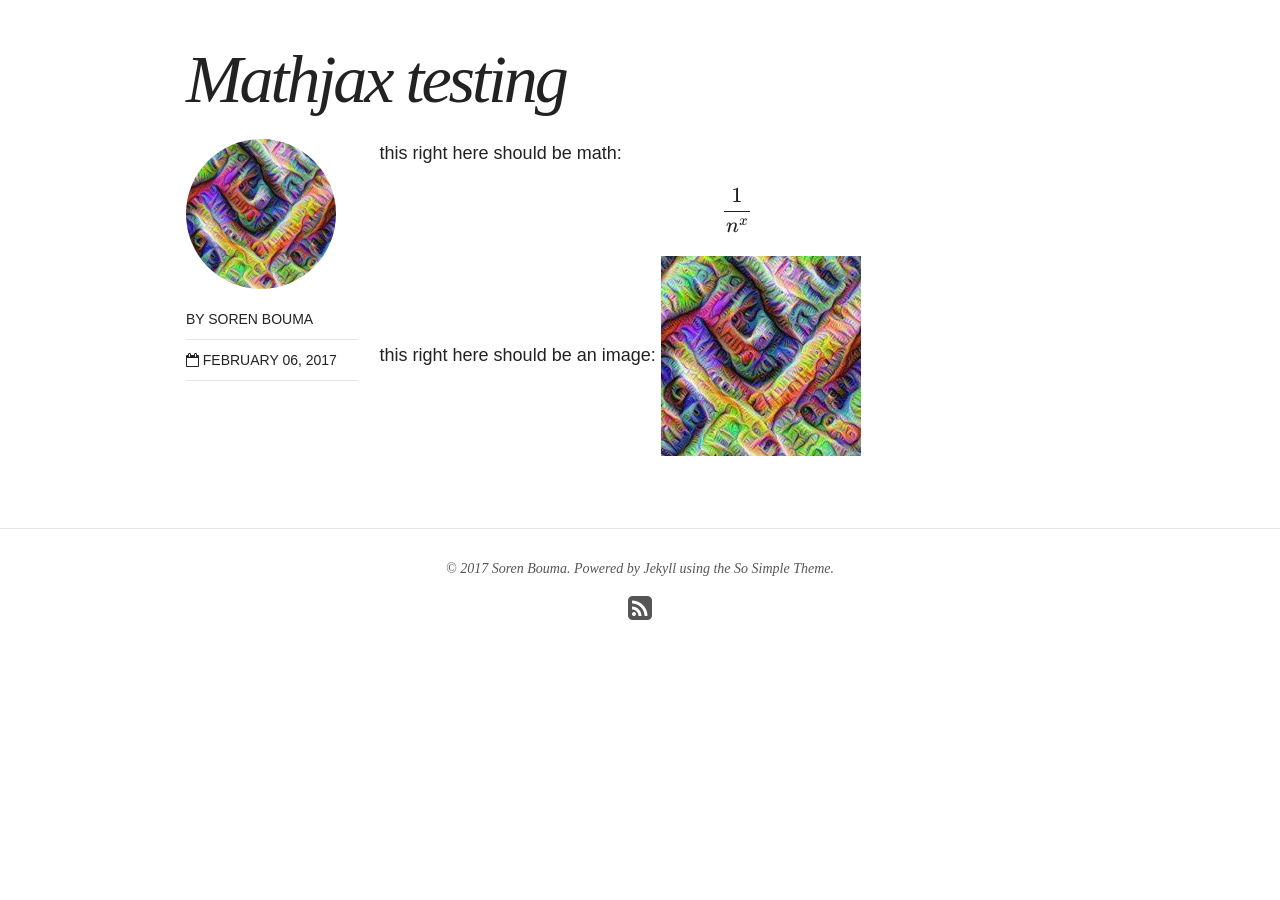
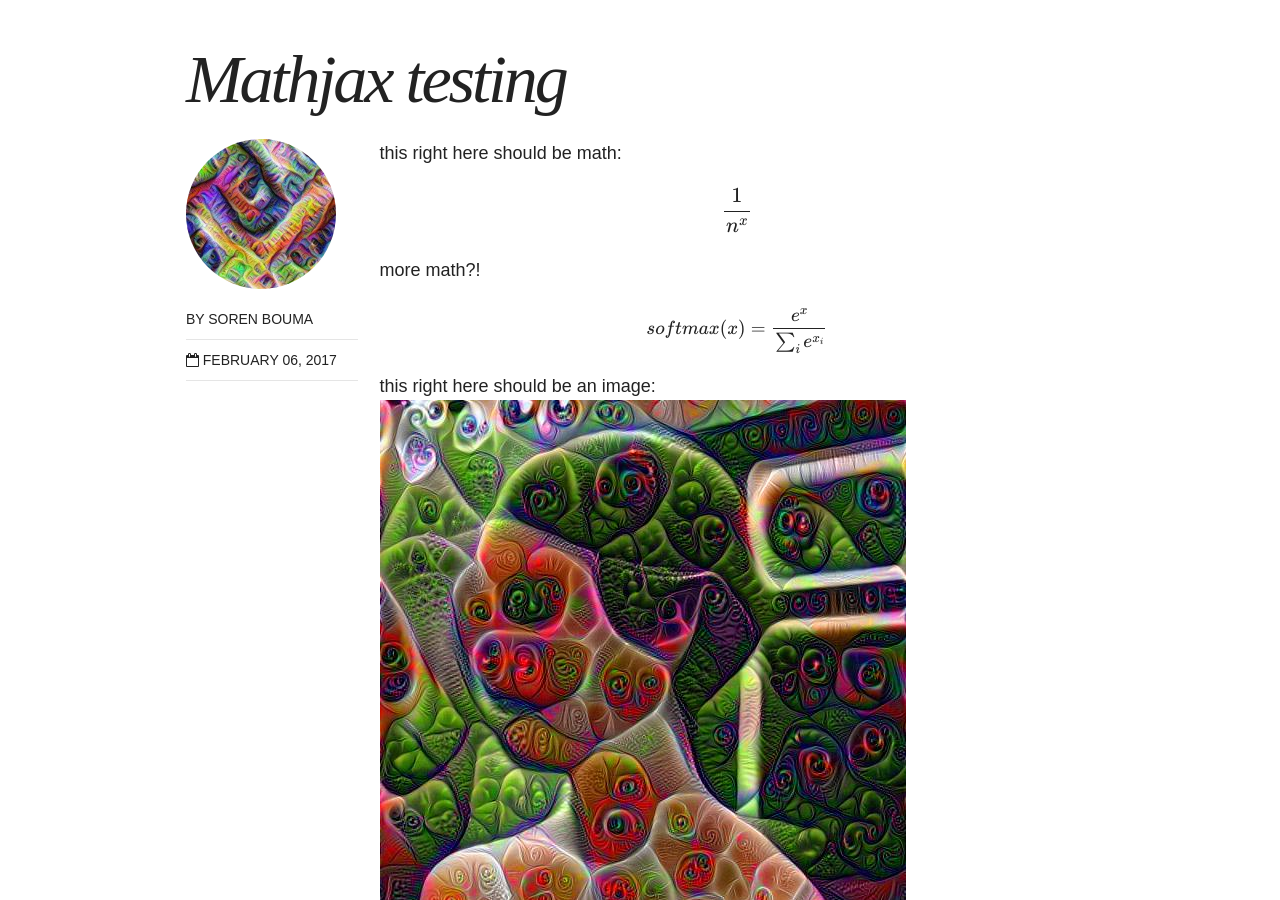
Before and after one commit to sorenbouma/sorenbouma.github.io, a Jekyll site: the page built from _posts/blog/2017-02-06-hello-world.md, in a window 1280 px wide and 900 px high, scrolled down 433 px. Built offline with Jekyll 4.4.1, drawn with Linux system fonts in a browser that asks for light colours; nearby versions of some CDN libraries; formulas are drawn with MathJax 3; before the commit the page ends 1153 px from its top, so only the background shows below that.

Commit message:
played with test file

```diff
--- a/_posts/blog/2017-02-06-hello-world.md
+++ b/_posts/blog/2017-02-06-hello-world.md
@@ -9,5 +9,12 @@ published: true
 this right here should be math:
 \\[ \frac{1}{n^{x}} \\]
 
+
+
+more math?!
+
+$$softmax(x) =    \frac{e^{x}}  {\sum_{i} e^{x_i}}  $$
+
+
 this right here should be an image:
-![what the fuck]({{ site.url }}/images/bio-photo.jpg)
+![what the fuck]({{ site.url }}/images/anneke2.jpg)
```
Also changed, not shown: images/anneke2.jpg (added).
